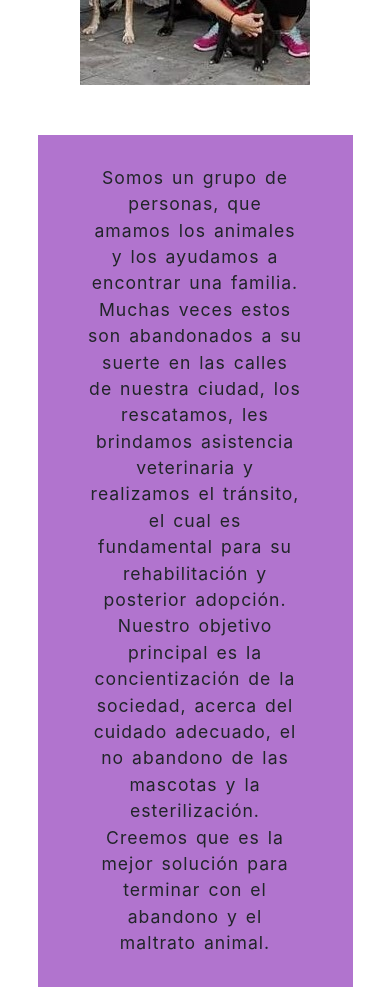
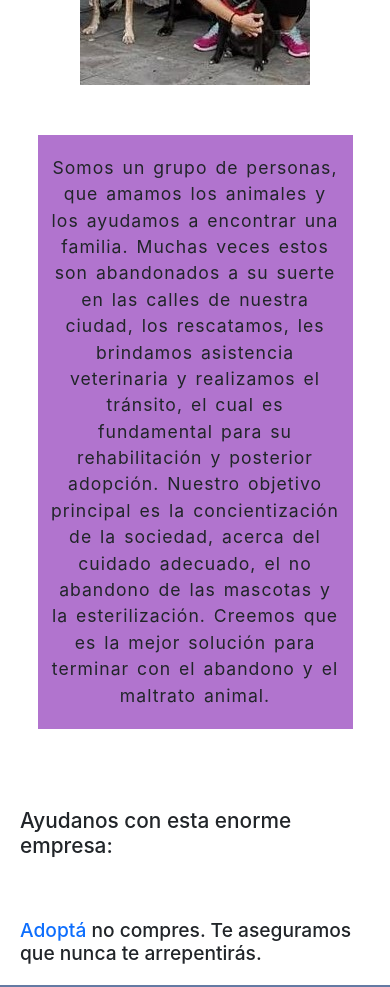
Before and after one commit to flortaglia/adoptame-tagliaferro, a website: page pages/nosotros.html in a window 390 px wide. Shown: the part 540-1527 px from the top of the page. Drawn offline with nearby package versions, Linux system fonts and the light colour scheme; a web font is replaced by a local one.

Commit message:
arreglo padding nosotros

```diff
--- a/scss/pages/_mqueries.scss
+++ b/scss/pages/_mqueries.scss
@@ -172,6 +172,7 @@
     .mainNosotros__parrafo{
         text-align: center;
         word-spacing: 0.2rem;
+        padding: 2rem 1rem;
     }
     .form{
         @include grid(1fr, auto, 1rem);
```
Also changed, not shown: css/index.css.
